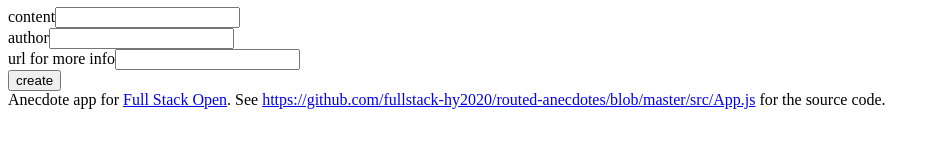
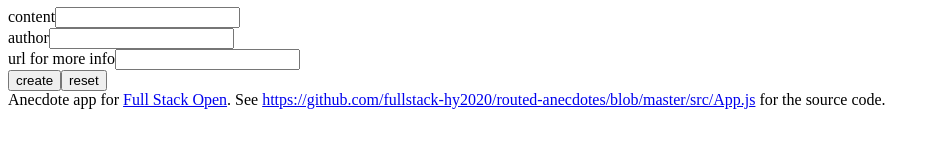
Before and after one commit to adiah-fullstack-open/part7, a React (Vite) app in the folder routed-anecdotes/: page /create in a window 1280 px wide. Shown: the part 158-306 px from the top of the page, without its empty margins (0-940 px from the left). Built offline with nearby package versions, Linux system fonts and the light colour scheme.

Commit message:
Add reset button to form

```diff
--- a/routed-anecdotes/src/components/CreateNew.jsx
+++ b/routed-anecdotes/src/components/CreateNew.jsx
@@ -10,6 +10,13 @@ const CreateNew = (props) => {
   const info = useField("url");
 
   const navigate = useNavigate();
+
+  const resetForm = (event) => {
+    event.preventDefault();
+    content.reset();
+    author.reset();
+    info.reset();
+  };
 
   const handleSubmit = (e) => {
     e.preventDefault();
@@ -43,7 +50,10 @@ const CreateNew = (props) => {
           url for more info
           <input {...info} />
         </div>
-        <button>create</button>
+
+        <button type="submit">create</button>
+
+        <button onClick={resetForm}>reset</button>
       </form>
     </div>
   );
--- a/routed-anecdotes/src/hooks/index.js
+++ b/routed-anecdotes/src/hooks/index.js
@@ -7,9 +7,14 @@ export const useField = (type) => {
     setValue(event.target.value);
   };
 
+  const reset = () => {
+    setValue("");
+  };
+
   return {
     type,
     value,
     onChange,
+    reset,
   };
 };
```
